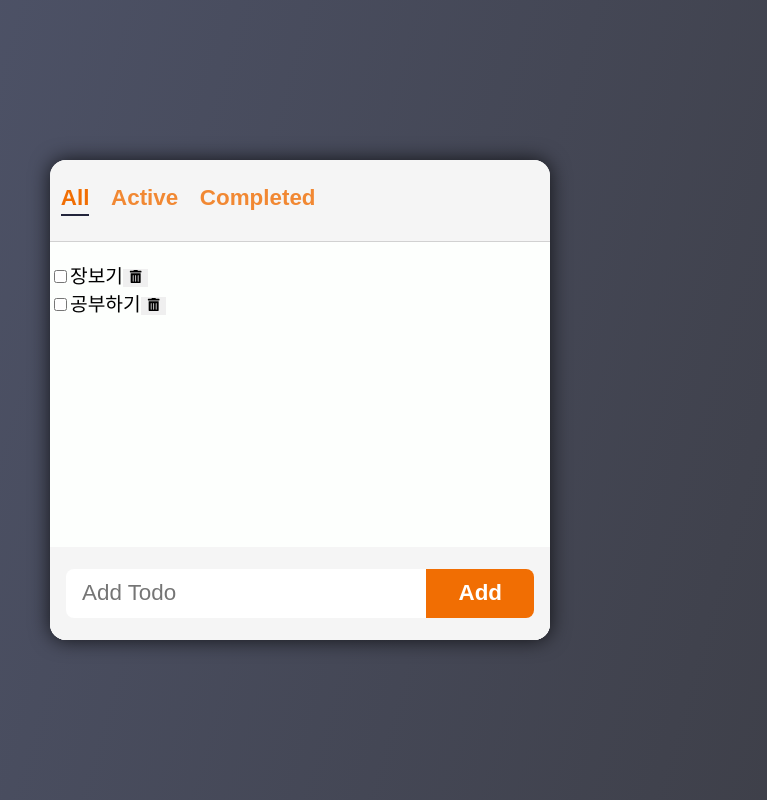
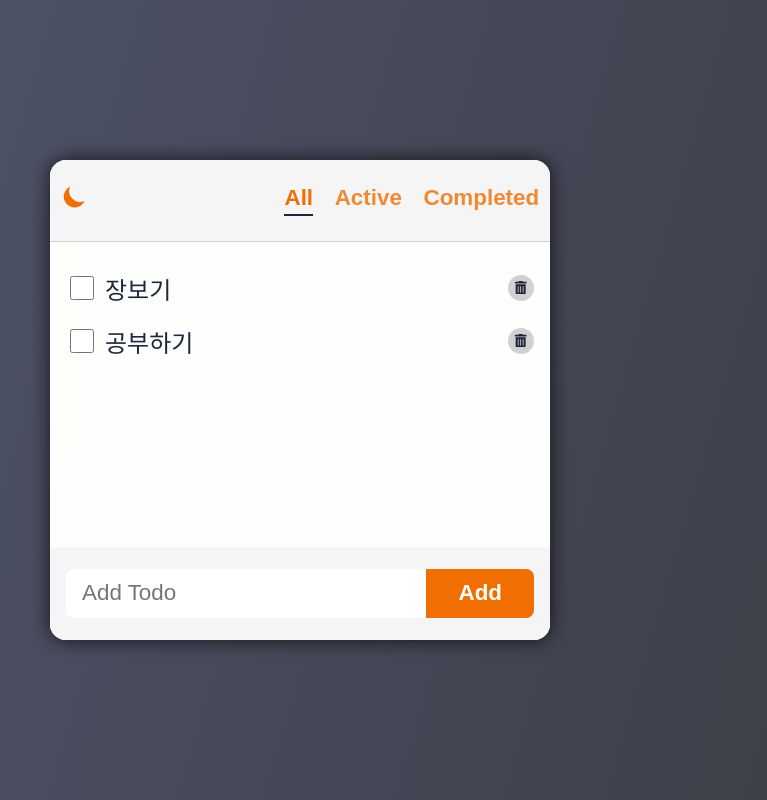
Before and after one commit to yih1612/to-do-list, a React (Create React App) app: page / in a window 1280 px wide. Shown: the whole page, without its empty margins (340-1107 px from the left). Built offline with nearby package versions, Linux system fonts and the light colour scheme.

Commit message:
8.15 sytle - todoItem and 8.16 darkMode

```diff
--- a/src/components/AddTodo/AddTodo.jsx
+++ b/src/components/AddTodo/AddTodo.jsx
@@ -1,9 +1,11 @@
-import React, { useState } from "react";
+import React, { useContext, useState } from "react";
 import { v4 as uuidv4 } from "uuid";
 import styles from "./AddTodo.module.css";
+import { DarkModeContext } from "../../context/DarkModeContext";
 
 export default function AddTodo({ onAdd }) {
   const [text, setText] = useState("");
+  const { darkMode } = useContext(DarkModeContext);
   const handleChange = (e) => setText(e.target.value);
   const handleSubmit = (e) => {
     e.preventDefault();
@@ -15,7 +17,10 @@
     setText("");
   };
   return (
-    <form className={styles.form} onSubmit={handleSubmit}>
+    <form
+      className={`${styles.form} ${darkMode === true && styles.form_dark}`}
+      onSubmit={handleSubmit}
+    >
       <input
         className={styles.input}
         type="text"
--- a/src/components/AddTodo/AddTodo.module.css
+++ b/src/components/AddTodo/AddTodo.module.css
@@ -1,8 +1,12 @@
 .form {
+  /* flex: 1; */
   display: flex;
   width: 100%;
   padding: 1.4rem 1rem;
   background-color: var(--color-bg-dark);
+}
+.form_dark {
+  background-color: var(--color-dark-bg);
 }
 
 .input {
--- a/src/components/Header/Header.jsx
+++ b/src/components/Header/Header.jsx
@@ -1,9 +1,17 @@
-import React from "react";
+import React, { useContext } from "react";
 import styles from "./Header.module.css";
+import { HiMoon, HiSun } from "react-icons/hi";
+import { DarkModeContext } from "../../context/DarkModeContext";
 
 export default function Header({ filters, filter, onFilterChange }) {
+  const { darkMode, toggleDarkMode } = useContext(DarkModeContext);
   return (
-    <header className={styles.header}>
+    <header
+      className={`${styles.header} ${darkMode === true && styles.header_dark}`}
+    >
+      <button className={styles.icon} onClick={() => toggleDarkMode()}>
+        {darkMode ? <HiSun /> : <HiMoon />}
+      </button>
       <ul className={styles.filters}>
         {filters.map((value, index) => (
           <li key={index}>
--- a/src/components/Header/Header.module.css
+++ b/src/components/Header/Header.module.css
@@ -4,6 +4,16 @@
   align-items: center;
   background-color: var(--color-bg-dark);
   border-bottom: 1px solid var(--color-grey);
+}
+.header_dark {
+  background-color: var(--color-dark-bg);
+}
+
+.icon {
+  background-color: transparent;
+  color: var(--color-accent);
+  font-size: 1.7rem;
+  margin: 0.3rem;
 }
 
 .filters {
--- a/src/components/Todo/Todo.jsx
+++ b/src/components/Todo/Todo.jsx
@@ -1,8 +1,11 @@
-import React from "react";
+import React, { useContext } from "react";
 import { FaTrashAlt } from "react-icons/fa";
+import styles from "./Todo.module.css";
+import { DarkModeContext } from "../../context/DarkModeContext";
 
 export default function Todo({ todo, onUpdate, onDelete }) {
   const { text, status } = todo;
+  const { darkMode } = useContext(DarkModeContext);
   const handleChange = (e) => {
     console.log(e.target);
     const status = e.target.checked ? "completed" : "active";
@@ -10,17 +13,25 @@
   };
   const handleDelete = () => onDelete(todo);
   return (
-    <li>
+    <li className={styles.todo}>
       <input
+        className={styles.checkbox}
         type="checkbox"
         id="checkbox"
         checked={status === "completed"}
         onChange={handleChange}
       />
-      <label htmlFor="checkbox">{text}</label>
-      <button onClick={handleDelete}>
-        <FaTrashAlt />
-      </button>
+      <label
+        className={`${styles.text} ${darkMode === true && styles.text_dark}`}
+        htmlFor="checkbox"
+      >
+        {text}
+      </label>
+      <span className={styles.icon}>
+        <button className={styles.button} onClick={handleDelete}>
+          <FaTrashAlt />
+        </button>
+      </span>
     </li>
   );
 }
--- /dev/null
+++ b/src/components/Todo/Todo.module.css
@@ -0,0 +1,40 @@
+.todo {
+  display: flex;
+  justify-content: space-between;
+  align-items: center;
+  padding: 0.5rem 1rem;
+  margin: 0.1rem 0;
+  color: var(--color-text);
+}
+
+.checkbox {
+  width: 1.5rem;
+  height: 1.5rem;
+}
+
+.text {
+  flex: 1 1 0%;
+  margin-left: 0.5rem;
+  font-size: 1.5rem;
+}
+.text_dark {
+  color: var(--color-white);
+}
+
+.icon {
+  width: 26px;
+  height: 26px;
+  background-color: var(--color-grey);
+  border-radius: 100%;
+  transition: all 150ms ease-in-out;
+}
+
+.icon:hover {
+  background-color: var(--color-accent);
+  transform: rotate(15deg) scale(1.2);
+}
+
+.button {
+  color: var(--color-text);
+  background-color: transparent;
+}
--- a/src/components/TodoList/TodoList.jsx
+++ b/src/components/TodoList/TodoList.jsx
@@ -1,13 +1,15 @@
-import React, { useState } from "react";
+import React, { useContext, useState } from "react";
 import AddTodo from "../AddTodo/AddTodo";
 import Todo from "../Todo/Todo";
 import styles from "./TodoList.module.css";
+import { DarkModeContext } from "../../context/DarkModeContext";
 
 export default function TodoList({ filter }) {
   const [todos, setTodos] = useState([
     { id: "123", text: "장보기", status: "active" },
     { id: "124", text: "공부하기", status: "active" },
   ]);
+  const { darkMode } = useContext(DarkModeContext);
   const handleAdd = (todo) => setTodos([...todos, todo]);
   const handleUpdate = (updated) =>
     setTodos(todos.map((t) => (t.id === updated.id ? updated : t)));
@@ -17,7 +19,11 @@
 
   const filtered = getFilteredItems(todos, filter);
   return (
-    <section className={styles.container}>
+    <section
+      className={`${styles.container} ${
+        darkMode === true && styles.container_dark
+      }`}
+    >
       <ul className={styles.list}>
         {filtered.map((item) => (
           <Todo
--- a/src/components/TodoList/TodoList.module.css
+++ b/src/components/TodoList/TodoList.module.css
@@ -2,7 +2,12 @@
   display: flex;
   flex-direction: column;
   height: 100%;
+  /* list에 todo가 많아지면 header, addtodo가 넘어감 이를 해결하기 위해 */
+  min-height: 0;
   background-color: var(--color-bg);
+}
+.container_dark {
+  background-color: var(--color-dark-bg-bright);
 }
 
 .list {
--- /dev/null
+++ b/src/context/DarkModeContext.jsx
@@ -0,0 +1,13 @@
+import { createContext, useState } from "react";
+
+export const DarkModeContext = createContext();
+
+export function DarkModeProvider({ children }) {
+  const [darkMode, setDarkMode] = useState(false);
+  const toggleDarkMode = () => setDarkMode((mode) => !mode);
+  return (
+    <DarkModeContext.Provider value={{ darkMode, toggleDarkMode }}>
+      {children}
+    </DarkModeContext.Provider>
+  );
+}
--- a/src/index.css
+++ b/src/index.css
@@ -5,6 +5,9 @@
   --color-accent: #f16e03;
   --color-bg-dark: #f5f5f5;
   --color-white: white;
+  --color-scrollbar: #aaa7a7;
+  --color-dark-bg: #1b1d3b;
+  --color-dark-bg-bright: #262944;
 }
 
 body {
@@ -19,6 +22,7 @@
   align-items: center;
   width: 100vw;
   height: 100vh;
+  accent-color: var(--color-accent);
   background: rgb(81, 87, 111);
   background: linear-gradient(
     106deg,
@@ -60,3 +64,17 @@
   outline: none;
   border: none;
 }
+
+/* 스크롤바 꾸미기*/
+::-webkit-scrollbar {
+  width: 0.5rem;
+}
+::-webkit-scrollbar-track {
+  background-color: var(--color-bg-dark);
+}
+::-webkit-scrollbar-thumb {
+  background-color: var(--color-scrollbar);
+}
+::-webkit-scrollbar-thumb:hover {
+  background-color: var(--color-accent);
+}
--- a/src/index.js
+++ b/src/index.js
@@ -1,13 +1,16 @@
-import React from 'react';
-import ReactDOM from 'react-dom/client';
-import './index.css';
-import App from './App';
-import reportWebVitals from './reportWebVitals';
+import React from "react";
+import ReactDOM from "react-dom/client";
+import "./index.css";
+import App from "./App";
+import reportWebVitals from "./reportWebVitals";
+import { DarkModeProvider } from "./context/DarkModeContext";
 
-const root = ReactDOM.createRoot(document.getElementById('root'));
+const root = ReactDOM.createRoot(document.getElementById("root"));
 root.render(
   <React.StrictMode>
-    <App />
+    <DarkModeProvider>
+      <App />
+    </DarkModeProvider>
   </React.StrictMode>
 );
 
```
